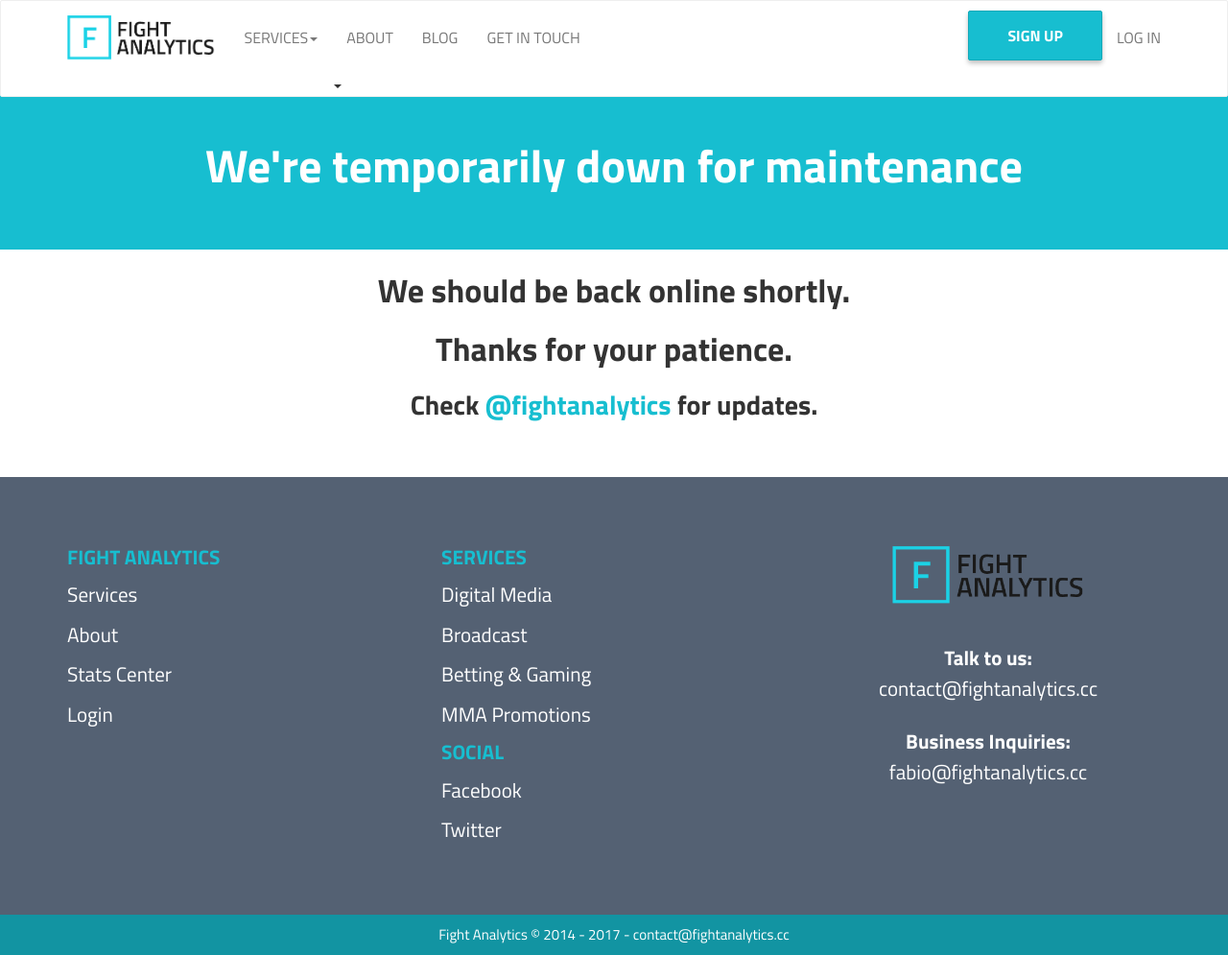
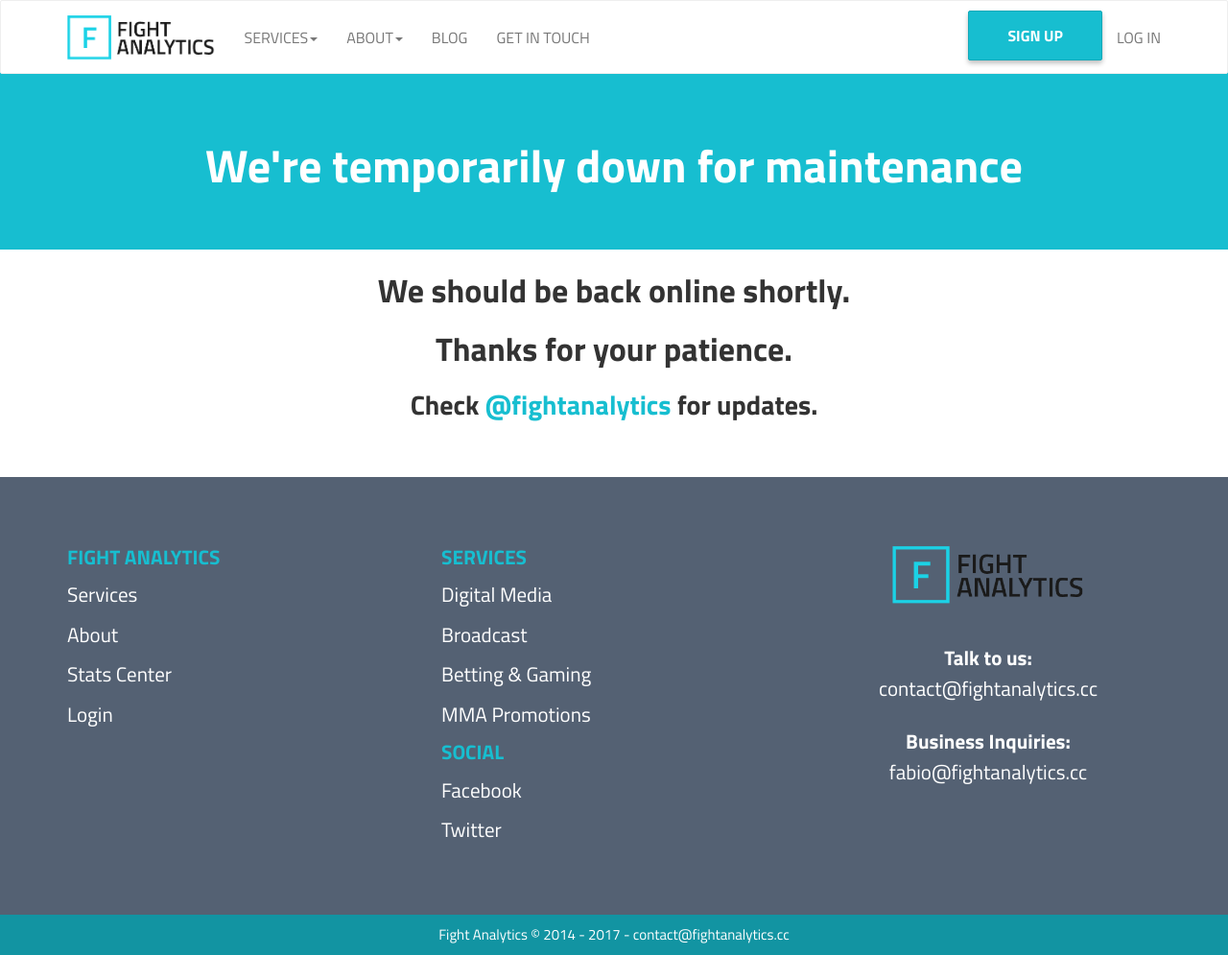
Before and after one commit to fightanalytics/site-fight-analytics, a Jekyll site: the page built from manutencao.html, in a window 1280 px wide and 995 px high. Shown: the whole window at 96% size. Built offline with Jekyll 4.4.1, drawn with Linux system fonts in a browser that asks for light colours.

Commit message:
Adicionar toggle

```diff
--- a/_includes/header.html
+++ b/_includes/header.html
@@ -45,7 +45,7 @@
           </div>
 
           <div class="nav navbar-nav collapse navbar-collapse dropdown">
-            <li style="cursor:pointer" data-toggle="dropdown" class="dropdown-toggle"><a href="#">ABOUT</a><b class="caret"></b></li>
+            <li style="cursor:pointer" data-toggle="dropdown" class="dropdown-toggle"><a href="#">ABOUT<b class="caret"></b></a></li>
 
             <ul class="dropdown-menu">
               <li><a class="page-link" href="/about-us/#who-we-are">WHO WE ARE</a></li>
```
